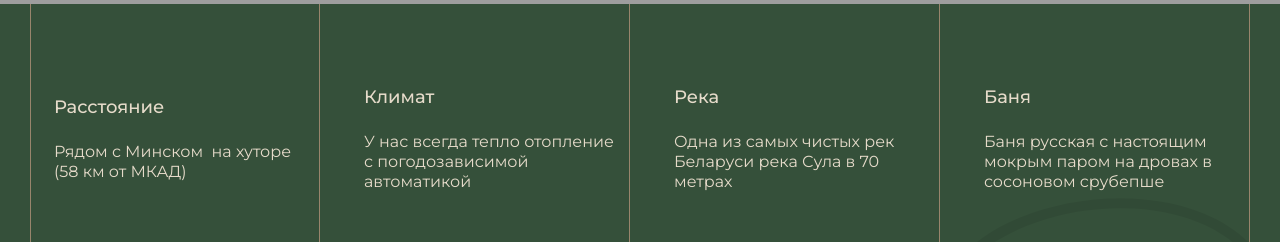
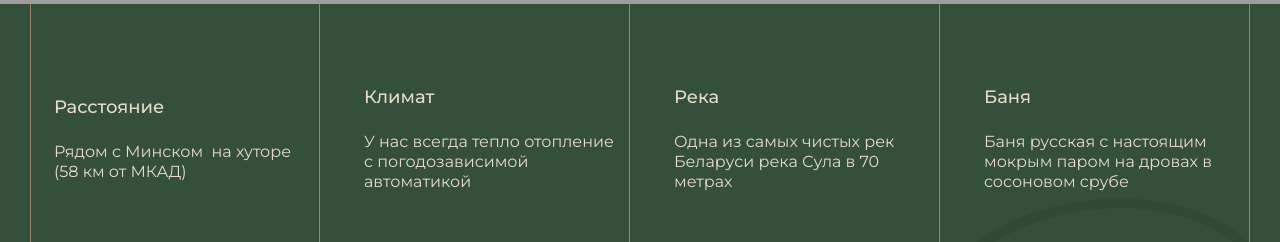
Before and after one commit to alexzherko230596/country-village, a React (Create React App) app: page / in a window 1280 px wide. Shown: the part 800-1042 px from the top of the page. Built offline with nearby package versions, Linux system fonts and the light colour scheme; grey boxes are pictures that could not be loaded.

Commit message:
changed comfort 2

```diff
--- a/src/screen/HomeScreen/HomeScreen.jsx
+++ b/src/screen/HomeScreen/HomeScreen.jsx
@@ -64,7 +64,7 @@ export const HomeScreen = () => {
                             </div>
                             <div className={classes.home__about__box__item}>
                                 <p className={classes.home__about__box__item_title}> Баня</p>
-                                <p className={classes.home__about__box__item_descr}> Баня русская с настоящим мокрым паром на дровах в сосоновом срубепше </p>
+                                <p className={classes.home__about__box__item_descr}> Баня русская с настоящим мокрым паром на дровах в сосоновом срубе </p>
                             </div>
                         </div>
                     </div>
```
